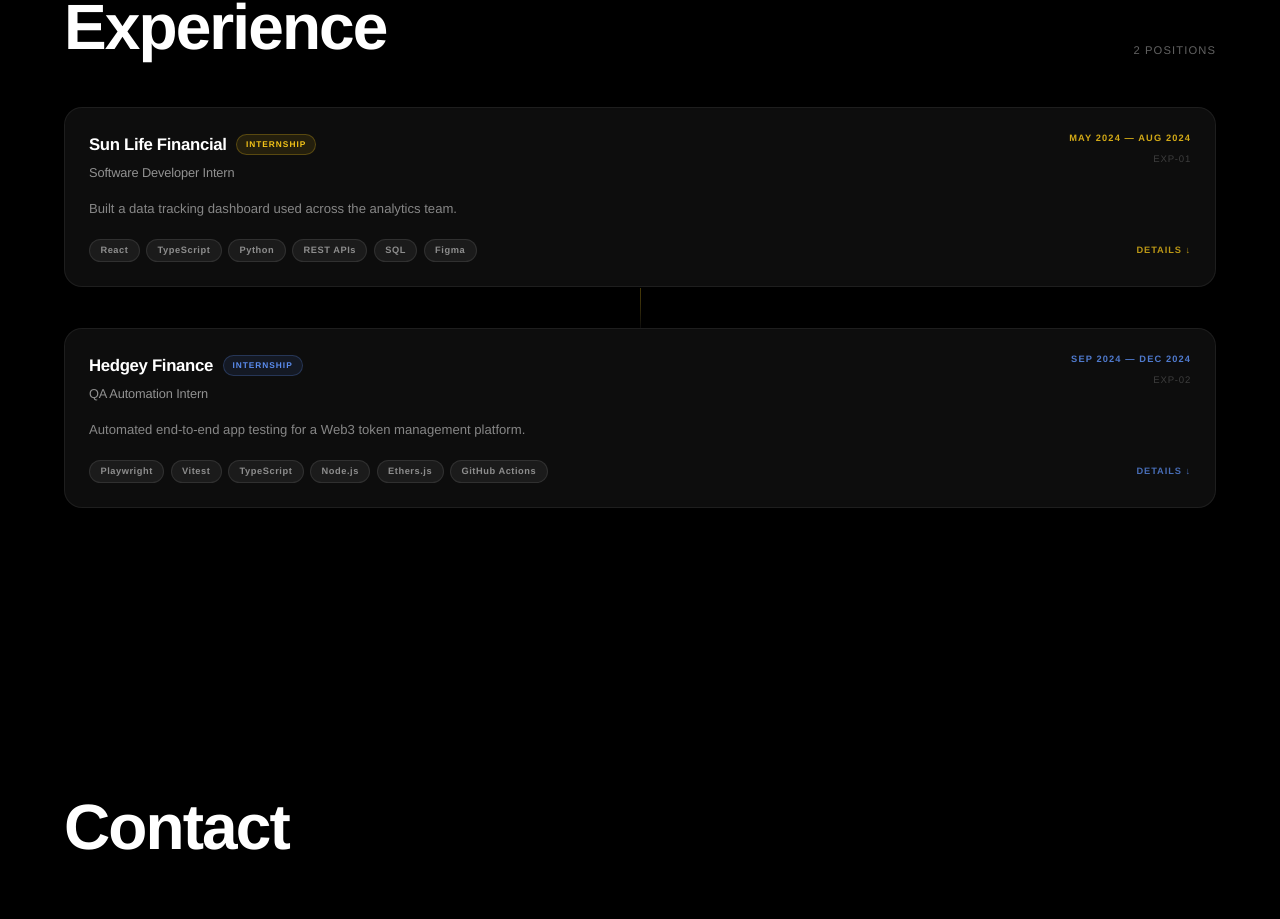
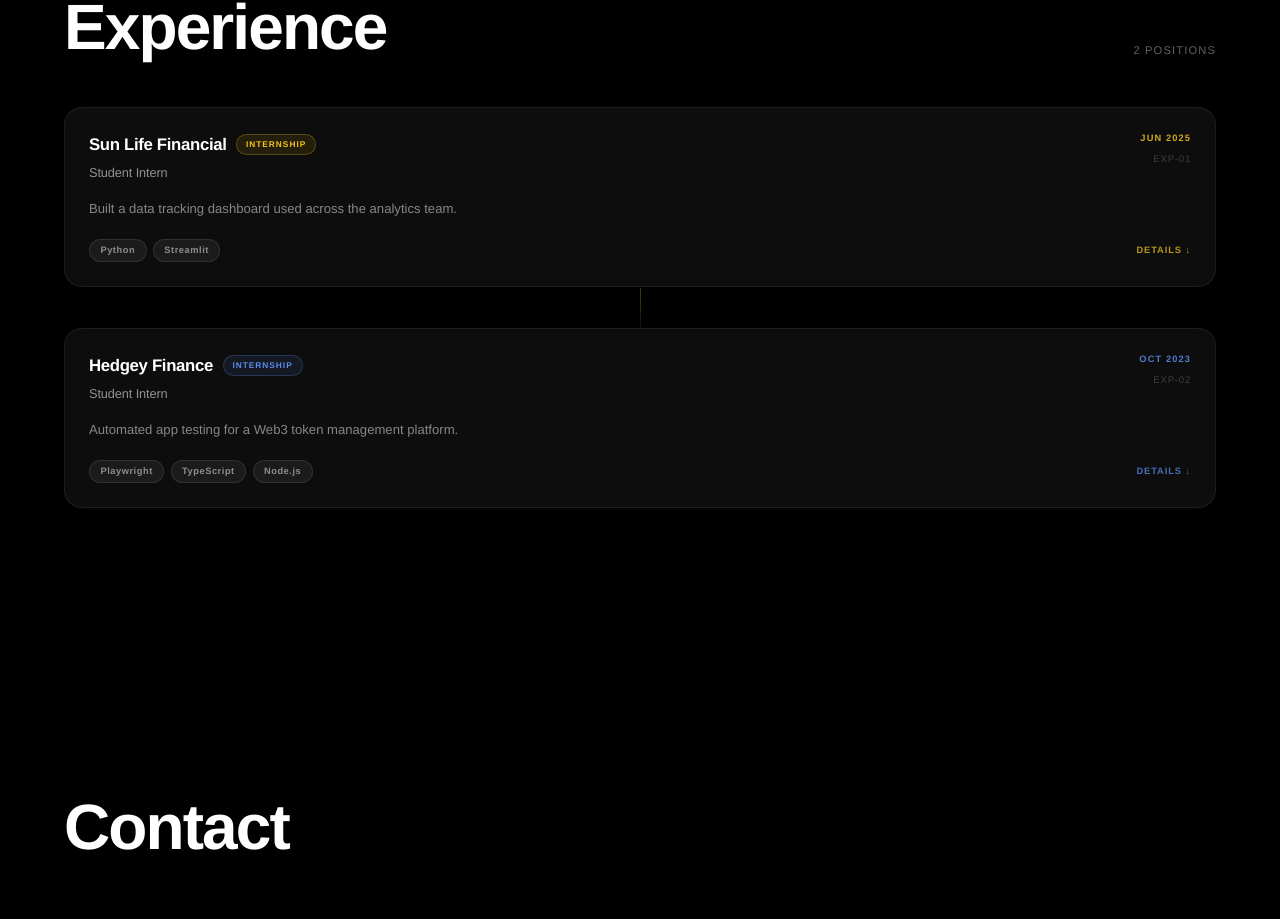
Before and after one commit to 0xEvanH/portfolio, a React (Vite) app: page / in a window 1280 px wide. Shown: the part 3477-4396 px from the top of the page. Built offline with nearby package versions, Linux system fonts and the light colour scheme.

Commit message:
Update projects and experience

```diff
--- a/src/components/Experience.tsx
+++ b/src/components/Experience.tsx
@@ -19,35 +19,34 @@
 const experiences: ExperienceItem[] = [
   {
     id: "EXP-01",
-    role: "Software Developer Intern",
+    role: "Student Intern",
     company: "Sun Life Financial",
-    period: "May 2024 — Aug 2024",
+    period: "Jun 2025",
     type: "internship",
     accent: "#f5c518",
     headline: "Built a data tracking dashboard used across the analytics team.",
     bullets: [
-      "Designed and shipped an internal data tracking dashboard in React + TypeScript, aggregating KPIs from multiple data sources into a single unified view.",
-      "Integrated REST APIs and automated scheduled data pulls, reducing manual reporting time by ~60% across the analytics team.",
-      "Collaborated with senior engineers to implement role-based access controls and audit logging for compliance with Sun Life's data governance policies.",
-      "Delivered live demos to stakeholders and iterated on UX based on team feedback over a 4-month cycle.",
+      "Designed and shipped an internal data tracking dashboard in Python with Streamlit, organising OKRs from Jira into a single unified view.",
+      "Displayed the data in clear graphs with filters for quarters and years.",
+      "Allowed them to save money, rather than paying for a subscription to show investors and higher-ups.",
+      "Delivered within 2 weeks.",
     ],
-    stack: ["React", "TypeScript", "Python", "REST APIs", "SQL", "Figma"],
+    stack: ["Python", "Streamlit"],
   },
   {
     id: "EXP-02",
-    role: "QA Automation Intern",
+    role: "Student Intern",
     company: "Hedgey Finance",
-    period: "Sep 2024 — Dec 2024",
+    period: "Oct 2023",
     type: "internship",
     accent: "#5b8def",
-    headline: "Automated end-to-end app testing for a Web3 token management platform.",
+    headline: "Automated app testing for a Web3 token management platform.",
     bullets: [
-      "Built a full automated testing suite using Playwright and Vitest covering critical user flows across the Hedgey token vesting and locking application.",
+      "Built a full automated testing suite using Playwright covering critical user flows across the Hedgey token vesting and locking application.",
       "Reduced regression testing time from ~3 hours of manual QA to under 12 minutes per release cycle.",
       "Wrote reusable test utilities and mock wallet connectors to simulate on-chain interactions in a local test environment.",
-      "Documented testing patterns and onboarded two other team members to the new automated pipeline.",
     ],
-    stack: ["Playwright", "Vitest", "TypeScript", "Node.js", "Ethers.js", "GitHub Actions"],
+    stack: ["Playwright", "TypeScript", "Node.js"],
   },
 ];
 
--- a/src/components/ProjectModal.tsx
+++ b/src/components/ProjectModal.tsx
@@ -190,7 +190,6 @@
           {/* body */}
           <div className="pm-body">
 
-            {/* ── LEFT: description ── */}
             <div className="pm-desc">
               <div style={{ display: "flex", alignItems: "center", gap: "0.65rem" }}>
                 <span style={{ fontWeight: 700, fontSize: "0.56rem", letterSpacing: "0.14em", textTransform: "uppercase", color: accent, opacity: 0.9 }}>{project.year}</span>
@@ -217,7 +216,6 @@
               </div>
             </div>
 
-            {/* ── RIGHT: actions ── */}
             <div className="pm-actions">
 
               <div style={{ fontWeight: 700, fontSize: "0.56rem", letterSpacing: "0.12em", textTransform: "uppercase", color: "rgba(255,255,255,0.25)", marginBottom: "0.25rem" }}>
@@ -237,7 +235,6 @@
                 </div>
               )}
 
-              {/* esports-web: expandable site list */}
               {isEsportsWeb ? (
                 <div>
                   <button
@@ -261,13 +258,6 @@
                             onMouseEnter={(e) => { (e.currentTarget as HTMLAnchorElement).style.background = `${accent}35`; }}
                             onMouseLeave={(e) => { (e.currentTarget as HTMLAnchorElement).style.background = `${accent}20`; }}
                           >↗ Live</a>
-                          {site.github && (
-                            <a href={site.github} target="_blank" rel="noopener noreferrer"
-                              style={{ ...btnBase, background: "rgba(255,255,255,0.06)", border: "1px solid rgba(255,255,255,0.1)", color: "rgba(255,255,255,0.6)", padding: "0.3rem 0.7rem", fontSize: "0.62rem" }}
-                              onMouseEnter={(e) => { (e.currentTarget as HTMLAnchorElement).style.background = "rgba(255,255,255,0.12)"; (e.currentTarget as HTMLAnchorElement).style.color = "#fff"; }}
-                              onMouseLeave={(e) => { (e.currentTarget as HTMLAnchorElement).style.background = "rgba(255,255,255,0.06)"; (e.currentTarget as HTMLAnchorElement).style.color = "rgba(255,255,255,0.6)"; }}
-                            >⌥ Repo</a>
-                          )}
                         </div>
                       </div>
                     ))}
```
